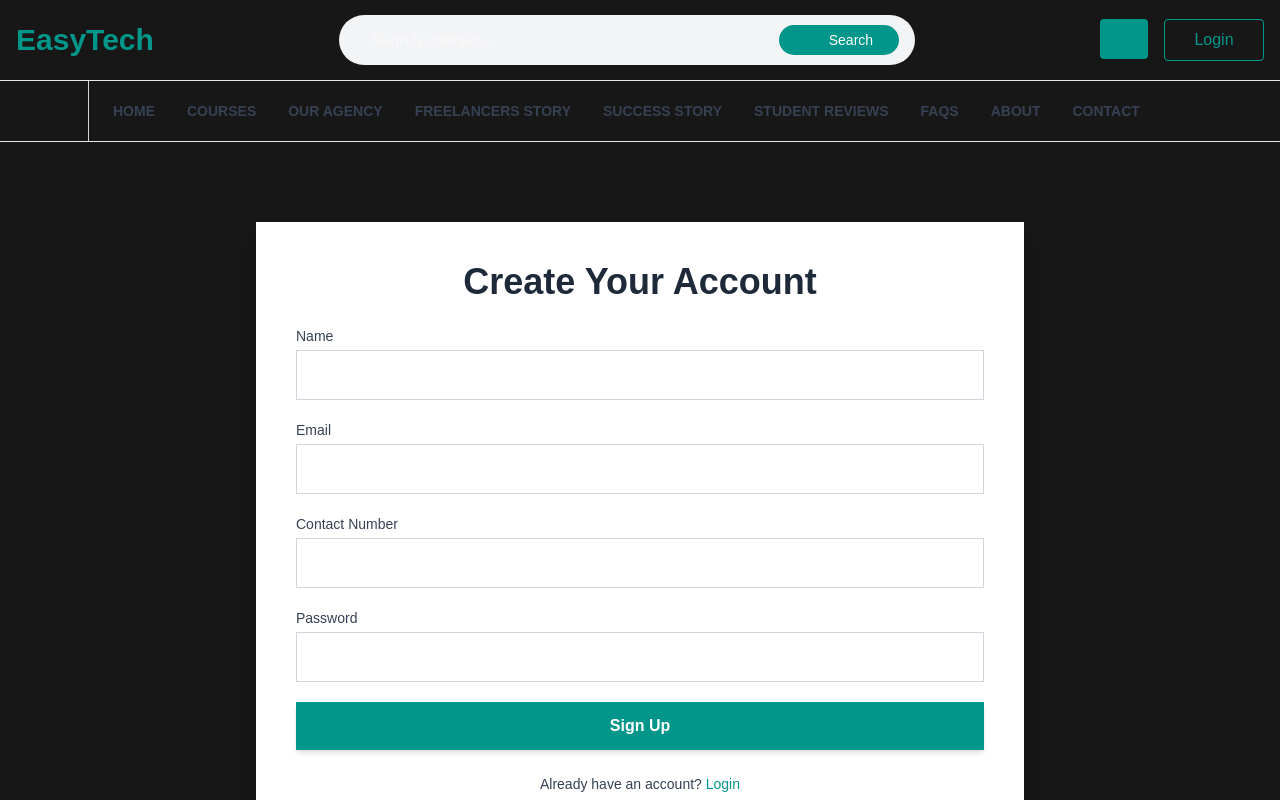
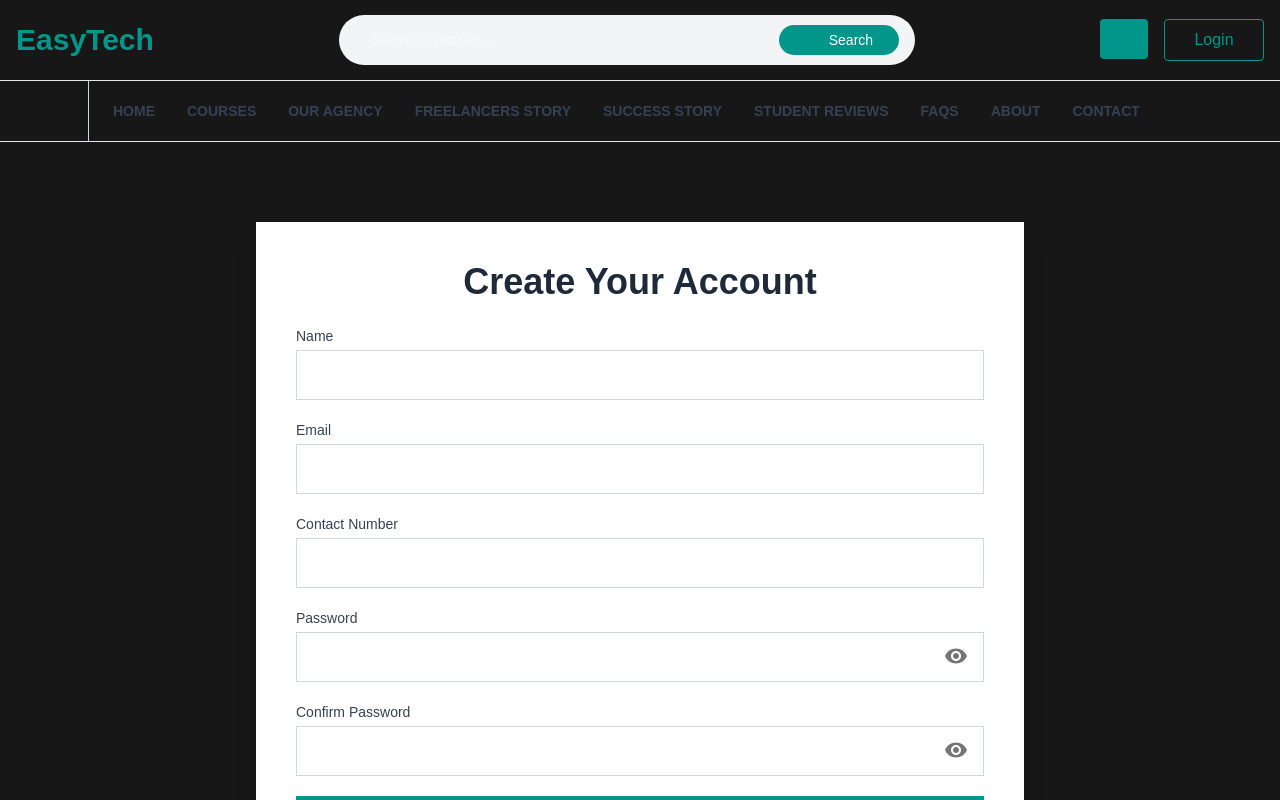
Before and after one commit to tanim27/easytech, a Next.js app: page /auth/signup in a window 1280 px wide. Shown: the top 800 px of the page. Built offline with nearby package versions, Linux system fonts and the light colour scheme; no server answers; some icons are missing.

Commit message:
route js updated with the the axiosrequest. added a new field called confirm password. added password visibility/invisibility feature.

```diff
--- a/src/app/api/auth/[...nextauth]/route.js
+++ b/src/app/api/auth/[...nextauth]/route.js
@@ -1,3 +1,4 @@
+import axiosRequest from '@/utils/axiosRequest'
 import NextAuth from 'next-auth'
 import CredentialsProvider from 'next-auth/providers/credentials'
 
@@ -10,15 +11,21 @@ export const authOptions = {
 				password: { label: 'Password', type: 'password' },
 			},
 			async authorize(credentials) {
-				const res = await fetch(`${process.env.NEXT_PUBLIC_API_URL}/login`, {
-					method: 'POST',
-					headers: { 'Content-Type': 'application/json' },
-					body: JSON.stringify(credentials),
-				})
+				try {
+					const user = await axiosRequest({
+						url: '/login',
+						method: 'POST',
+						data: credentials,
+					})
 
-				const user = await res.json()
-				if (res.ok && user) return user
-				return null
+					if (user && user.id) {
+						return user
+					}
+					return null
+				} catch (error) {
+					console.error('Authorize error:', error)
+					return null
+				}
 			},
 		}),
 	],
@@ -34,6 +41,7 @@ export const authOptions = {
 				token.id = user.id
 				token.email = user.email
 				token.name = user.name
+				token.accessToken = user.token || null // if backend returns JWT
 			}
 			return token
 		},
@@ -43,7 +51,7 @@ export const authOptions = {
 				email: token.email,
 				name: token.name,
 			}
-			session.accessToken = token
+			session.accessToken = token.accessToken || null
 			return session
 		},
 	},
--- a/src/components/authform/AuthForm.jsx
+++ b/src/components/authform/AuthForm.jsx
@@ -2,7 +2,8 @@
 
 import { useUserLogin, useUserRegister } from '@/hooks/useAuth'
 import { loginSchema, signupSchema } from '@/libs/validations'
-import { Alert, Snackbar } from '@mui/material'
+import { Visibility, VisibilityOff } from '@mui/icons-material'
+import { Alert, IconButton, Snackbar } from '@mui/material'
 import { ErrorMessage, Field, Form, Formik } from 'formik'
 import Link from 'next/link'
 import { useState } from 'react'
@@ -11,11 +12,14 @@ const AuthForm = ({ type = 'Login' }) => {
 	const initialValues =
 		type === 'Login'
 			? { identifier: '', password: '' }
-			: { name: '', email: '', contact: '', password: '' }
+			: { name: '', email: '', contact: '', password: '', confirmPassword: '' }
 	const validationSchema = type === 'Login' ? loginSchema : signupSchema
 	const mutation = type === 'Login' ? useUserLogin() : useUserRegister()
 	const successMessage =
 		type === 'Login' ? 'Logged in successfully!' : 'Registration successful!'
+	// Password Field
+	const [showPassword, setShowPassword] = useState(false)
+	const [showConfirmPassword, setShowConfirmPassword] = useState(false)
 
 	const [snackBar, setSnackBar] = useState({
 		open: false,
@@ -132,22 +136,56 @@ const AuthForm = ({ type = 'Login' }) => {
 							</>
 						)}
 
-						<div>
+						<div className='relative'>
 							<label className='block text-sm font-medium text-gray-700 mb-1'>
 								Password
 							</label>
 							<Field
 								name='password'
-								type='password'
+								type={showPassword ? 'text' : 'password'}
 								placeholder='••••••••'
-								className='w-full px-4 py-3 border-1 border-gray-300 focus:border-teal-500 focus:outline-none transition duration-200'
+								className='w-full px-4 py-3 pr-12 border-1 border-gray-300 focus:border-teal-500 focus:outline-none transition duration-200'
 							/>
+							<IconButton
+								type='button'
+								onClick={() => setShowPassword(!showPassword)}
+								className='!absolute right-2 top-7'
+							>
+								{showPassword ? <VisibilityOff /> : <Visibility />}
+							</IconButton>
 							<ErrorMessage
 								name='password'
 								component='div'
 								className='text-red-500 text-sm mt-1'
 							/>
 						</div>
+
+						{/* Confirm Password (Signup only) */}
+						{type === 'Signup' && (
+							<div className='relative'>
+								<label className='block text-sm font-medium text-gray-700 mb-1'>
+									Confirm Password
+								</label>
+								<Field
+									name='confirmPassword'
+									type={showConfirmPassword ? 'text' : 'password'}
+									placeholder='••••••••'
+									className='w-full px-4 py-3 pr-12 border-1 border-gray-300 focus:border-teal-500 focus:outline-none transition duration-200'
+								/>
+								<IconButton
+									type='button'
+									onClick={() => setShowConfirmPassword(!showConfirmPassword)}
+									className='!absolute right-2 top-7'
+								>
+									{showConfirmPassword ? <VisibilityOff /> : <Visibility />}
+								</IconButton>
+								<ErrorMessage
+									name='confirmPassword'
+									component='div'
+									className='text-red-500 text-sm mt-1'
+								/>
+							</div>
+						)}
 
 						<button
 							type='submit'
--- a/src/libs/validations.js
+++ b/src/libs/validations.js
@@ -37,4 +37,7 @@ export const signupSchema = Yup.object().shape({
 			passwordRegex,
 			'Password must contain at least one uppercase letter, one lowercase letter, and one special character',
 		),
+	confirmPassword: Yup.string()
+		.required('Confirm Password is required')
+		.oneOf([Yup.ref('password'), null], 'Passwords must match'),
 })
```
